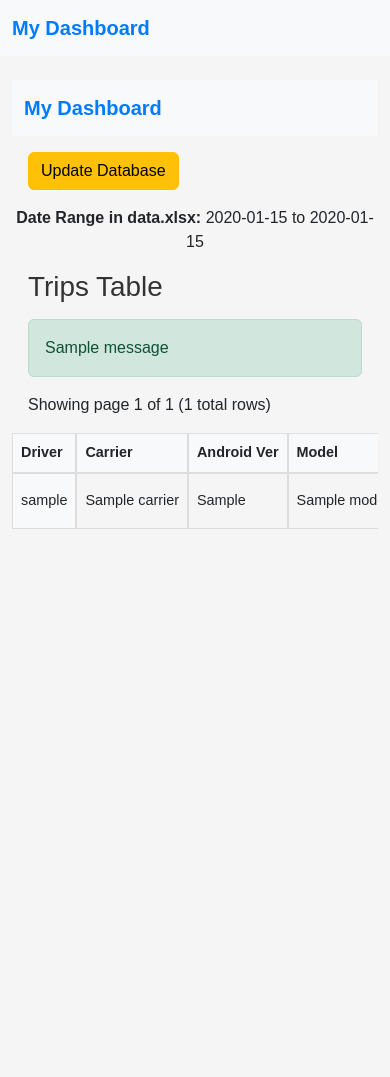
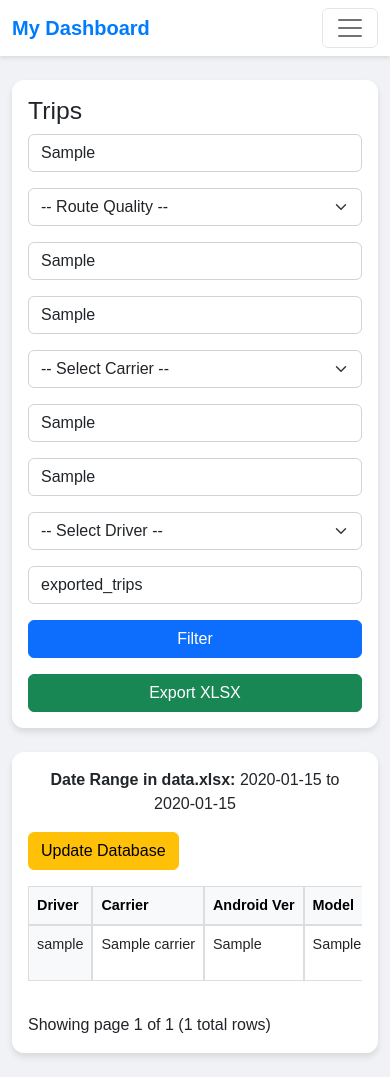
Before and after one commit to go-illa/exportmixpanel, a Flask app: template templates/trips.html in a window 390 px wide. Before the commit the page ends 529 px from the top, so only its background shows below. Run offline with Flask 3, Linux system fonts and the light colour scheme; the template is opened without the code that fills it: most values are stand-ins (such as "Sample title", 1, 10 or a date in 2020); one stand-in notice (Sample message) is shown.

Commit message:
Refactor templates for improved UI and user experience. Enhanced layout with Bootstrap and Animate.css for better styling and animations. Updated navigation structure for consistency across pages. Improved trip detail and insights pages with new card layouts and responsive design. Added custom styles for better visual appeal and usability.

```diff
--- a/templates/layout.html
+++ b/templates/layout.html
@@ -3,22 +3,56 @@
 <head>
   <meta charset="UTF-8" />
   <title>Admin Dashboard</title>
-  <!-- Optional: Bootstrap CSS via CDN -->
+  <!-- Bootstrap CSS via CDN -->
   <link rel="stylesheet" href="https://cdn.jsdelivr.net/npm/bootstrap@5.2.3/dist/css/bootstrap.min.css" />
+  <!-- Animate.css for animations -->
+  <link rel="stylesheet" href="https://cdnjs.cloudflare.com/ajax/libs/animate.css/4.1.1/animate.min.css"/>
   <link rel="stylesheet" href="{{ url_for('static', filename='css/style.css') }}" />
   <!-- Chart.js CDN -->
   <script src="https://cdn.jsdelivr.net/npm/chart.js"></script>
+  <style>
+    /* Custom animation delay */
+    .animate-delay {
+      animation-delay: 0.5s;
+    }
+    /* Modern styling */
+    body {
+      background-color: #f0f2f5;
+    }
+    .navbar {
+      box-shadow: 0 2px 4px rgba(0,0,0,0.1);
+    }
+    .card {
+      border: none;
+      border-radius: 0.75rem;
+      box-shadow: 0 4px 6px rgba(0,0,0,0.1);
+    }
+    .table {
+      background-color: #fff;
+    }
+  </style>
 </head>
 <body>
-  <nav class="navbar navbar-expand-lg navbar-light bg-light">
-    <div class="container-fluid">
-      <a class="navbar-brand" href="{{ url_for('analytics') }}">My Dashboard</a>
+  <nav class="navbar navbar-expand-lg navbar-light bg-white">
+    <div class="container">
+      <a class="navbar-brand fw-bold" href="{{ url_for('analytics') }}">My Dashboard</a>
+      <button class="navbar-toggler" type="button" data-bs-toggle="collapse" data-bs-target="#navbarNav"
+        aria-controls="navbarNav" aria-expanded="false" aria-label="Toggle navigation">
+        <span class="navbar-toggler-icon"></span>
+      </button>
+      <div class="collapse navbar-collapse justify-content-end" id="navbarNav">
+        <ul class="navbar-nav">
+          <li class="nav-item"><a class="nav-link" href="{{ url_for('analytics') }}">Dashboard</a></li>
+          <li class="nav-item"><a class="nav-link" href="{{ url_for('trips') }}">Trips</a></li>
+          <li class="nav-item"><a class="nav-link" href="{{ url_for('trip_insights') }}">Trip Insights</a></li>
+        </ul>
+      </div>
     </div>
   </nav>
-  <div class="container mt-4">
+  <div class="container mt-4 animate__animated animate__fadeIn">
     {% block content %}{% endblock %}
   </div>
-  <!-- Optional: Bootstrap JS via CDN -->
+  <!-- Bootstrap JS via CDN -->
   <script src="https://cdn.jsdelivr.net/npm/bootstrap@5.2.3/dist/js/bootstrap.bundle.min.js"></script>
   <script src="{{ url_for('static', filename='js/main.js') }}"></script>
 </body>
--- a/templates/trips.html
+++ b/templates/trips.html
@@ -1,11 +1,7 @@
 {% extends "layout.html" %}
 {% block content %}
 <style>
-  html, body {
-    margin: 0;
-    padding: 0;
-    width: 100%;
-  }
+  /* Ensure the table headers remain visible while scrolling horizontally */
   .table-container {
     width: 100%;
     overflow-x: auto;
@@ -38,95 +34,79 @@
   }
 </style>
 
-<nav class="navbar navbar-expand-lg navbar-light bg-light" style="width: 100%;">
-  <div class="container-fluid">
-    <a class="navbar-brand" href="{{ url_for('analytics') }}">My Dashboard</a>
-    <div class="collapse navbar-collapse">
-      <ul class="navbar-nav me-auto">
-        <li class="nav-item"><a class="nav-link" href="{{ url_for('analytics') }}">Dashboard</a></li>
-        <li class="nav-item"><a class="nav-link active" href="{{ url_for('trips') }}">Trips</a></li>
-        <li class="nav-item"><a class="nav-link" href="{{ url_for('trip_insights') }}">Trip Insights</a></li>
-      </ul>
-      <form class="d-flex" method="GET" action="{{ url_for('trips') }}">
-        <input type="text" name="trip_id" placeholder="Trip ID" class="form-control me-2" value="{{ trip_id_search }}" />
-        <select name="route_quality" class="form-select me-2">
+<div class="card mb-4 animate__animated animate__fadeInUp">
+  <div class="card-body">
+    <h2 class="card-title">Trips</h2>
+    <form class="row g-3" method="GET" action="{{ url_for('trips') }}">
+      <div class="col-md-2">
+        <input type="text" name="trip_id" class="form-control" placeholder="Trip ID" value="{{ trip_id_search }}" />
+      </div>
+      <div class="col-md-2">
+        <select name="route_quality" class="form-select">
           <option value="">-- Route Quality --</option>
           <option value="No Logs Trips" {% if route_quality_filter == "No Logs Trips" %}selected{% endif %}>No Logs Trips</option>
-          <option value="Trip Points Only Exist " {% if route_quality_filter == "Trip Points Only Exist " %}selected{% endif %}>Trip Points Only Exist </option>
+          <option value="Trip Points Only Exist" {% if route_quality_filter == "Trip Points Only Exist" %}selected{% endif %}>Trip Points Only Exist</option>
           <option value="Low" {% if route_quality_filter == "Low" %}selected{% endif %}>Low</option>
           <option value="Moderate" {% if route_quality_filter == "Moderate" %}selected{% endif %}>Moderate</option>
           <option value="High" {% if route_quality_filter == "High" %}selected{% endif %}>High</option>
         </select>
-        <input type="text" name="model" placeholder="Model" class="form-control me-2" value="{{ model_filter }}" />
-        <input type="text" name="ram" placeholder="RAM" class="form-control me-2" value="{{ ram_filter }}" />
-
-        <!-- Carrier Filter Dropdown -->
-        <select name="carrier" class="form-select me-2">
+      </div>
+      <div class="col-md-2">
+        <input type="text" name="model" class="form-control" placeholder="Model" value="{{ model_filter }}" />
+      </div>
+      <div class="col-md-2">
+        <input type="text" name="ram" class="form-control" placeholder="RAM" value="{{ ram_filter }}" />
+      </div>
+      <div class="col-md-2">
+        <select name="carrier" class="form-select">
           <option value="">-- Select Carrier --</option>
           {% for c in carriers_for_dropdown %}
           <option value="{{ c }}" {% if c == carrier_filter %}selected{% endif %}>{{ c }}</option>
           {% endfor %}
         </select>
-
-        <input type="text" name="variance_min" placeholder="Variance Min (%)" class="form-control me-2" value="{{ variance_min }}" />
-        <input type="text" name="variance_max" placeholder="Variance Max (%)" class="form-control me-2" value="{{ variance_max }}" />
-        <select name="driver" class="form-select me-2">
+      </div>
+      <div class="col-md-2">
+        <input type="text" name="variance_min" class="form-control" placeholder="Variance Min (%)" value="{{ variance_min }}" />
+      </div>
+      <div class="col-md-2">
+        <input type="text" name="variance_max" class="form-control" placeholder="Variance Max (%)" value="{{ variance_max }}" />
+      </div>
+      <div class="col-md-2">
+        <select name="driver" class="form-select">
           <option value="">-- Select Driver --</option>
           {% for d in drivers %}
           <option value="{{ d }}" {% if d == driver_filter %}selected{% endif %}>{{ d }}</option>
           {% endfor %}
         </select>
-        <input type="text" name="export_name" placeholder="Export Filter Name" class="form-control me-2" />
-        <button class="btn btn-outline-success me-2" type="submit">Filter</button>
-        <a class="btn btn-outline-primary" href="{{ url_for('export_trips', trip_id=trip_id_search, route_quality=route_quality_filter, model=model_filter, ram=ram_filter, carrier=carrier_filter, variance_min=variance_min, variance_max=variance_max, driver=driver_filter, export_name=request.args.get('export_name','exported_trips')) }}">Export XLSX</a>
+      </div>
+      <div class="col-md-2">
+        <input type="text" name="export_name" class="form-control" placeholder="Export Name" value="{{ request.args.get('export_name','exported_trips') }}" />
+      </div>
+      <div class="col-md-2">
+        <button type="submit" class="btn btn-primary w-100">Filter</button>
+      </div>
+      <div class="col-md-2">
+        <a href="{{ url_for('export_trips', trip_id=trip_id_search, route_quality=route_quality_filter, model=model_filter, ram=ram_filter, carrier=carrier_filter, variance_min=variance_min, variance_max=variance_max, driver=driver_filter, export_name=request.args.get('export_name','exported_trips')) }}" class="btn btn-success w-100">Export XLSX</a>
+      </div>
     </form>
   </div>
 </div>
-</nav>
 
-<div class="mb-3" style="margin: 1rem;">
+<div class="card mb-4 animate__animated animate__fadeInUp">
+  <div class="card-body">
+    {% if min_date and max_date %}
+    <div class="mb-3 text-center">
+      <strong>Date Range in data.xlsx:</strong> {{ min_date.strftime("%Y-%m-%d") }} to {{ max_date.strftime("%Y-%m-%d") }}
+    </div>
+    {% endif %}
+    <div class="mb-3">
       <form method="POST" action="{{ url_for('update_db') }}">
         <button type="submit" class="btn btn-warning">Update Database</button>
       </form>
     </div>
-
-{% if min_date and max_date %}
-<div style="text-align:center; margin-bottom: 1rem;">
-  <strong>Date Range in data.xlsx:</strong> {{ min_date.strftime("%Y-%m-%d") }} to {{ max_date.strftime("%Y-%m-%d") }}
-</div>
-{% endif %}
-
-<h1 style="margin: 1rem 0 1rem 1rem;">Trips Table</h1>
-{% with messages = get_flashed_messages(with_categories=true) %}
-  {% if messages %}
-    {% for category, message in messages %}
-      <div class="alert alert-{{ category }}" style="margin: 1rem;">{{ message }}</div>
-    {% endfor %}
-  {% endif %}
-{% endwith %}
-
-<!-- Pagination Info -->
-<div style="margin: 1rem;">
-  <p>Showing page {{ page }} of {{ total_pages }} ({{ total_rows }} total rows)</p>
-  <div>
-    {% if page > 1 %}
-      <a class="btn btn-secondary btn-sm"
-         href="?page={{ page-1 }}&trip_id={{ trip_id_search }}&route_quality={{ route_quality_filter }}&model={{ model_filter }}&ram={{ ram_filter }}&variance_min={{ variance_min }}&variance_max={{ variance_max }}&driver={{ driver_filter or '' }}&carrier={{ carrier_filter or '' }}">
-        Previous
-      </a>
-    {% endif %}
-    {% if page < total_pages %}
-      <a class="btn btn-secondary btn-sm"
-         href="?page={{ page+1 }}&trip_id={{ trip_id_search }}&route_quality={{ route_quality_filter }}&model={{ model_filter }}&ram={{ ram_filter }}&variance_min={{ variance_min }}&variance_max={{ variance_max }}&driver={{ driver_filter or '' }}&carrier={{ carrier_filter or '' }}">
-        Next
-      </a>
-    {% endif %}
-  </div>
-</div>
-
     <div class="table-container">
-  <table class="custom-table">
-    <thead>
+      <table class="table table-bordered custom-table">
+        <thead class="table-light">
           <tr>
             <th>Driver</th>
             <th>Carrier</th>
@@ -146,9 +126,8 @@
             <th>Route Quality</th>
             <th>Trip Time (h)</th>
             <th>Completed By</th>
-        <th>Log Count</th> <!-- New header -->
-        <th>Status</th> <!-- New header -->
-
+            <th>Log Count</th>
+            <th>Status</th>
             <th>View Details</th>
           </tr>
         </thead>
@@ -182,26 +161,37 @@
               <select class="form-select route-quality-select" data-trip-id="{{ trip.tripId }}">
                 <option value="">-- Select --</option>
                 <option value="No Logs Trips" {% if trip.route_quality == "No Logs Trips" %}selected{% endif %}>No Logs Trips</option>
-            <option value="Trip Points Only Exist" {% if trip.route_quality == "Trip Points Only Exist" %}selected{% endif %}>Trip Points Only Exist </option>
-
+                <option value="Trip Points Only Exist" {% if trip.route_quality == "Trip Points Only Exist" %}selected{% endif %}>Trip Points Only Exist</option>
                 <option value="Low" {% if trip.route_quality == "Low" %}selected{% endif %}>Low</option>
                 <option value="Moderate" {% if trip.route_quality == "Moderate" %}selected{% endif %}>Moderate</option>
                 <option value="High" {% if trip.route_quality == "High" %}selected{% endif %}>High</option>
-
               </select>
             </td>
             <td>{{ trip.trip_time if trip.trip_time is not none else 'N/A' }}</td>
             <td>{{ trip.completed_by if trip.completed_by is not none else 'N/A' }}</td>
-        <td>{{ trip.coordinate_count if trip.coordinate_count != "" else 'N/A' }}</td> <!-- New cell -->
-        <td>{{ trip.status if trip.status is not none else 'N/A' }}</td> <!-- New cell -->
-
+            <td>{{ trip.coordinate_count if trip.coordinate_count != "" else 'N/A' }}</td>
+            <td>{{ trip.status if trip.status is not none else 'N/A' }}</td>
             <td>
-          <a class="btn btn-secondary btn-sm" href="{{ url_for('trip_detail', trip_id=trip.tripId) }}">View</a>
+              <a class="btn btn-outline-secondary btn-sm" href="{{ url_for('trip_detail', trip_id=trip.tripId) }}">View</a>
             </td>
           </tr>
           {% endfor %}
         </tbody>
       </table>
+    </div>
+
+    <div class="d-flex justify-content-between align-items-center mt-3">
+      <p class="mb-0">Showing page {{ page }} of {{ total_pages }} ({{ total_rows }} total rows)</p>
+      <div>
+        {% if page > 1 %}
+          <a class="btn btn-secondary btn-sm" href="?page={{ page-1 }}&trip_id={{ trip_id_search }}&route_quality={{ route_quality_filter }}&model={{ model_filter }}&ram={{ ram_filter }}&variance_min={{ variance_min }}&variance_max={{ variance_max }}&driver={{ driver_filter or '' }}&carrier={{ carrier_filter or '' }}">Previous</a>
+        {% endif %}
+        {% if page < total_pages %}
+          <a class="btn btn-secondary btn-sm" href="?page={{ page+1 }}&trip_id={{ trip_id_search }}&route_quality={{ route_quality_filter }}&model={{ model_filter }}&ram={{ ram_filter }}&variance_min={{ variance_min }}&variance_max={{ variance_max }}&driver={{ driver_filter or '' }}&carrier={{ carrier_filter or '' }}">Next</a>
+        {% endif %}
+      </div>
+    </div>
+  </div>
 </div>
 
 <script>
```
Also changed, not shown: templates/trip_detail.html (+36 -41 lines), templates/trip_insights.html (+67 -142 lines). Lines whose indentation alone changed are shown as unchanged.
